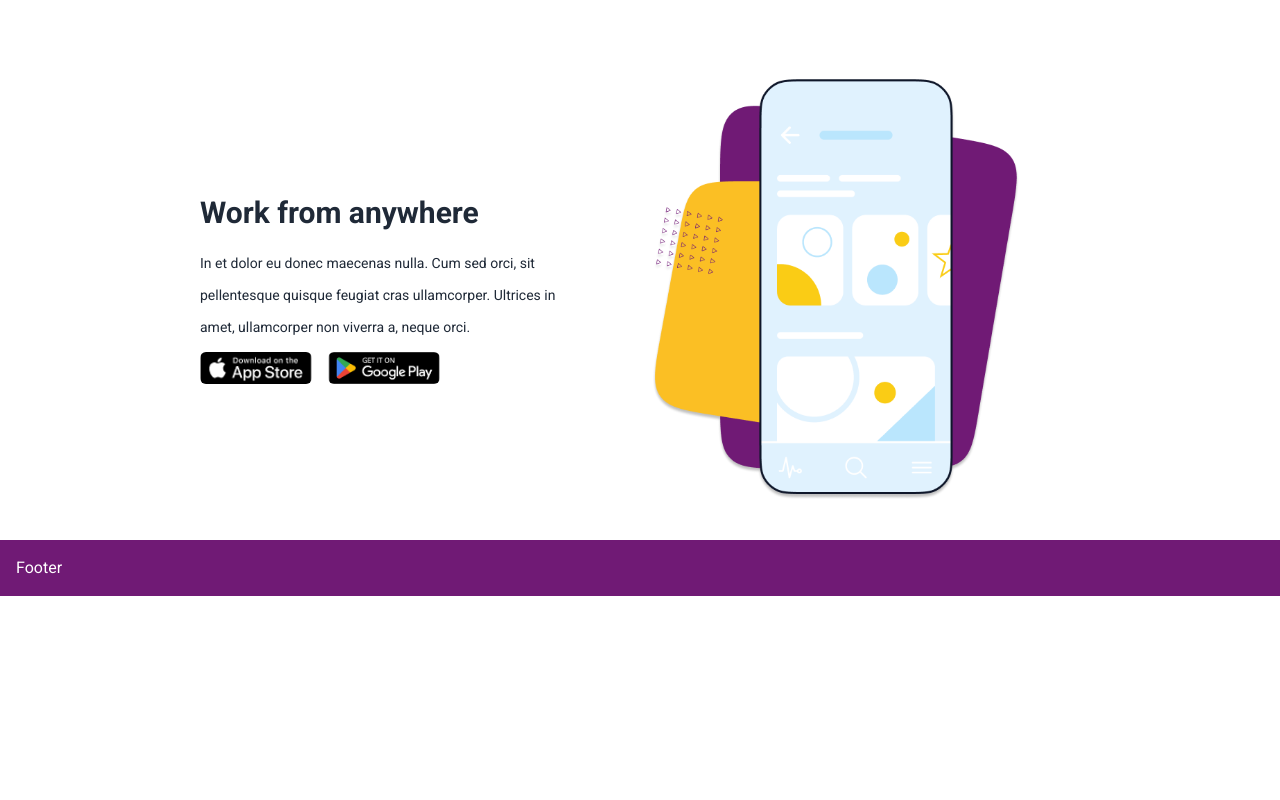
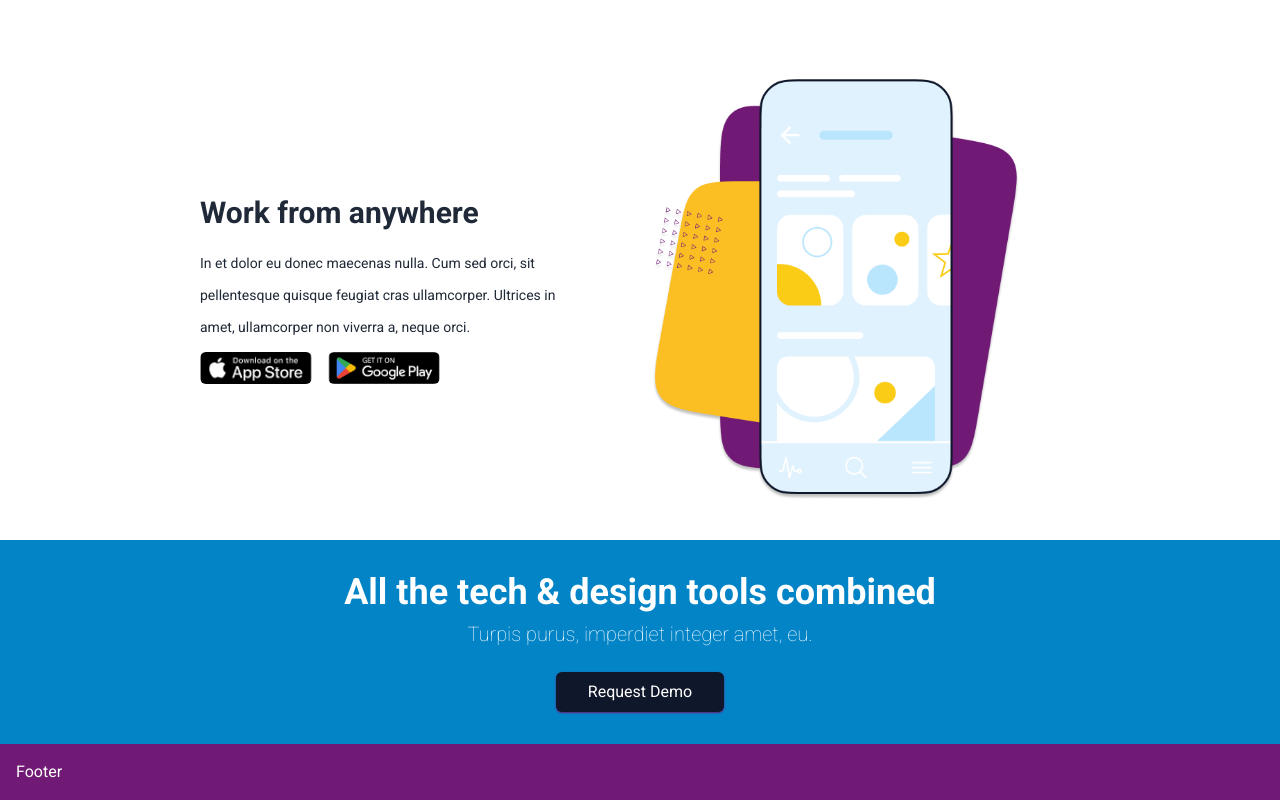
Before and after one commit to benser22/Landing_tool-design, a React (Vite) app: page / in a window 1280 px wide. Shown: the part 1061-1861 px from the top of the page. Before the commit the page ends 1657 px from the top, so only its background shows below. Built offline with nearby package versions, Linux system fonts and the light colour scheme.

Commit message:
Add(section): demo section added

```diff
--- a/src/App.jsx
+++ b/src/App.jsx
@@ -5,6 +5,7 @@ import Footer from './Footer/Footer';
 import SliderComponent from './components/Sections/SliderComponent';
 import Products from './components/Sections/Products';
 import Solutions from './components/Sections/Solutions';
+import Demo from './components/Sections/Demo';
 
 function App() {
   return (
@@ -15,6 +16,7 @@ function App() {
         <SliderComponent />
         <Products />
         <Solutions />
+        <Demo />
       </Layout>
       <Footer />
     </main>
--- /dev/null
+++ b/src/components/Sections/Demo.jsx
@@ -0,0 +1,20 @@
+import data from '../../data.json';
+
+function Demo() {
+  return (
+    <div className="bg-blue-light_Custom py-8 px-2 mx-auto w-full flex flex-col justify-center items-center">
+      <div className="px-4 text-center text-white">
+        <p className="text-xl sm:text-4xl font-bold">
+          {data['section-demo'].title}
+        </p>
+        <p className="text-md sm:text-xl font-thin mt-2">
+          {data['section-demo'].subtitle}
+        </p>
+        <button className="text-xs sm:text-[16px] mt-6 bg-blue-gray_Custom shadow-sm shadow-fucsia_Custom py-2 sm:py-3 px-8 rounded-md active:text-white active:shadow-none transition-all">
+          {data['section-demo'].button}
+        </button>
+      </div>
+    </div>
+  );
+}
+export default Demo;
--- a/src/data.json
+++ b/src/data.json
@@ -107,7 +107,11 @@
     "button1": { "url": "/solutions/button1.png", "alt": "button apple" },
     "button2": { "url": "/solutions/button2.png", "alt": "button google" }
   },
-  "section-future": {},
+  "section-demo": {
+    "title": "All the tech & design tools combined",
+    "subtitle": "Turpis purus, imperdiet integer amet, eu.",
+    "button": "Request Demo"
+  },
   "section-last": {},
   "section-contact": {},
   "section-footer": {},
```
